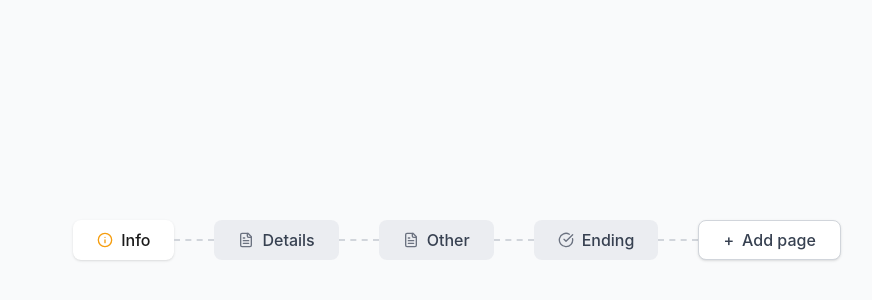
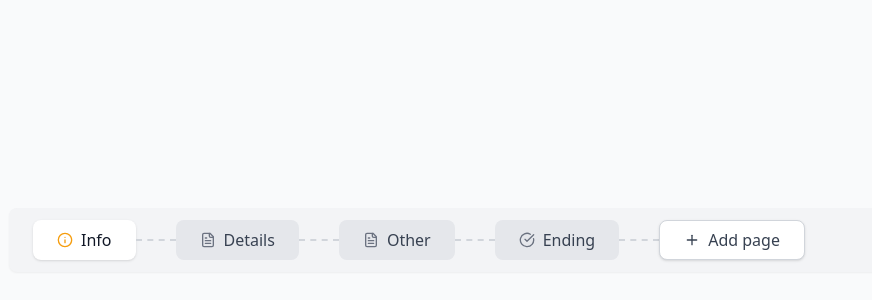
Before and after one commit to brood915/form-page-manager, a React (Vite) app: page / in a window 1280 px wide. Shown: the part 160-460 px from the top of the page, without its empty margins (183-1055 px from the left). Built offline with nearby package versions, Linux system fonts and the light colour scheme.

Commit message:
refactored a bit to make things cleaner and made fix for the overflow issues for contextMenu. Also made the drag and drop animation better

```diff
--- a/src/App.jsx
+++ b/src/App.jsx
@@ -1,50 +1,36 @@
-import React from "react";
-import PageButton from "./components/PageButton";
-import AddConnector from "./components/AddConnector";
-import AddPageButton from "./components/AddPageButton";
+import React, { useState } from "react";
+import PageButton      from "./components/PageButton";
+import AddConnector    from "./components/AddConnector";
+import AddPageButton   from "./components/AddPageButton";
+import { useDragAndDrop } from "./hooks/useDragAndDrop";
 
 export default function App() {
-  const initialPages = [
+  const [pages, setPages] = useState([
     { id: 0, title: "Info" },
     { id: 1, title: "Details" },
     { id: 2, title: "Other" },
-    { id: 3, title: "Ending" },
-  ];
+    { id: 3, title: "Ending" }
+  ]);
+  const [activeId, setActive] = useState(0);
 
-  const [pages, setPages] = React.useState(initialPages);
-  const [activeId, setActiveId] = React.useState(0);
-
+  /** add new page */
   const addPageAt = (idx) => {
-    const newId = Date.now();
-    const newPage = { id: newId, title: `Page ${pages.length + 1}` };
-    const next = [...pages.slice(0, idx), newPage, ...pages.slice(idx)];
-    setPages(next);
-    setActiveId(newId);
+    const newPage = { id: Date.now(), title: `Page ${pages.length + 1}` };
+    setPages([...pages.slice(0, idx), newPage, ...pages.slice(idx)]);
+    setActive(newPage.id);
   };
 
-  const movePage = (from, to) => {
-    if (to < 0 || to >= pages.length) return;
-    const copy = [...pages];
-    const [dragged] = copy.splice(from, 1);
-    copy.splice(to, 0, dragged);
-    setPages(copy);
-  };
+  /** hook wiring */
+  const dnd = useDragAndDrop(pages, setPages);
+  dnd.setActive = setActive; // pass down activation helper
 
   return (
-    <div className="min-h-screen bg-gray-50 flex justify-center py-16 px-8 font-inter">
-      <nav className="flex items-center rounded-lg px-6 py-3 space-x-0 max-w-[1200px] overflow-x-auto overflow-y-visible">
-        {pages.map((page, idx) => (
-          <React.Fragment key={page.id}>
-            <PageButton
-              page={page}
-              index={idx}
-              active={page.id === activeId}
-              onActivate={() => setActiveId(page.id)}
-              onMove={(from, to) => movePage(from, to)}
-            />
-            {idx < pages.length - 1 && (
-              <AddConnector onAdd={() => addPageAt(idx + 1)} />
-            )}
+    <div className="min-h-screen flex items-center justify-center bg-gray-50 p-8">
+      <nav className="flex items-center bg-gray-100 rounded-lg px-6 py-3 shadow-sm space-x-0 overflow-x-auto overflow-y-hidden whitespace-nowrap w-full max-w-4xl">
+        {pages.map((p, idx) => (
+          <React.Fragment key={p.id}>
+            <PageButton page={p} index={idx} active={p.id === activeId} dnd={dnd} />
+            {idx < pages.length - 1 && <AddConnector onAdd={() => addPageAt(idx + 1)} />}
           </React.Fragment>
         ))}
         <AddPageButton onAdd={() => addPageAt(pages.length)} />
--- a/src/components/AddConnector.jsx
+++ b/src/components/AddConnector.jsx
@@ -1,4 +1,3 @@
-import React from "react";
 import ConnectorDashes from "./ConnectorDashes";
 
 export default function AddConnector({ onAdd }) {
@@ -8,9 +7,7 @@ export default function AddConnector({ onAdd }) {
       className="relative w-10 h-6 mx-2 flex items-center justify-center group focus:outline-none"
     >
       <ConnectorDashes />
-      <div className="absolute inset-0 flex items-center justify-center text-gray-400 text-lg leading-none opacity-0 group-hover:opacity-100 transition-opacity duration-150">
-        +
-      </div>
+      <span className="absolute inset-0 flex items-center justify-center text-gray-400 text-lg opacity-0 group-hover:opacity-100 transition-opacity">+</span>
     </button>
   );
 }
--- a/src/components/AddPageButton.jsx
+++ b/src/components/AddPageButton.jsx
@@ -1,5 +1,5 @@
-import React from "react";
 import ConnectorDashes from "./ConnectorDashes";
+import { Plus } from "lucide-react";
 
 export default function AddPageButton({ onAdd }) {
   return (
@@ -9,10 +9,10 @@ export default function AddPageButton({ onAdd }) {
       </div>
       <button
         onClick={onAdd}
-        className="inline-flex items-center gap-2 px-6 h-10 rounded-lg border border-gray-300 bg-white text-gray-700 font-medium shadow hover:bg-gray-50 whitespace-nowrap focus:outline-none transition-colors"
+        className="inline-flex items-center gap-2 px-6 h-10 rounded-lg border border-gray-300 bg-white text-gray-700 font-medium shadow hover:bg-gray-50 whitespace-nowrap focus:outline-none"
       >
-        <span className="text-base leading-none">+</span>
-        <span>Add page</span>
+        <Plus className="w-4 h-4" />
+        Add page
       </button>
     </div>
   );
--- a/src/components/PageButton.jsx
+++ b/src/components/PageButton.jsx
@@ -1,57 +1,40 @@
-import React from "react";
+import React, { useState, useRef } from "react";
+import PageIcon from "./PageIcon";
 import ContextMenu from "./ContextMenu";
-import PageIcon from "./PageIcon";
+import { cn } from "../utils/classNames";
 
-export default function PageButton({ page, index, active, onActivate, onMove }) {
-  const [menuOpen, setMenuOpen] = React.useState(false);
-  const buttonRef = React.useRef(null);
-  const dragRef = React.useRef(null);
-
-  // Drag & drop events
-  const handleDragStart = (e) => {
-    e.dataTransfer.effectAllowed = "move";
-    e.dataTransfer.setData("text/index", index.toString());
-  };
-
-  const handleDrop = (e) => {
-    e.preventDefault();
-    const fromIdx = Number(e.dataTransfer.getData("text/index"));
-    if (fromIdx === index) return;
-    onMove(fromIdx, index);
-  };
+export default function PageButton({ page, index, active, dnd }) {
+  const [open, setOpen]       = useState(false);
+  const btnRef               = useRef(null);
 
   return (
     <div
-      ref={dragRef}
-      className="relative group select-none"
+      className="relative select-none group"
       draggable
-      onDragStart={handleDragStart}
-      onDragOver={(e) => e.preventDefault()}
-      onDrop={handleDrop}
+      onDragStart={(e) => dnd.onDragStart(e, index)}
+      onDragOver={(e) => dnd.onDragOver(e, index)}
+      onDragEnd={dnd.onDragEnd}
     >
       <button
-        ref={buttonRef}
-        onClick={onActivate}
-        className={`inline-flex flex-row items-center gap-2 px-6 py-2 rounded-lg font-medium ring-0 focus:outline-none transition-colors duration-150 whitespace-nowrap ${
-    active ? "bg-white shadow text-[#1A1A1A] weight-500" : "bg-[#9DA4B226] text-gray-700 hover:bg-[#9DA4B259]"
-  }`}
+        ref={btnRef}
+        onClick={() => dnd.setActive(page.id)}
+        className={cn(
+          "inline-flex items-center gap-2 px-6 py-2 rounded-lg font-medium whitespace-nowrap transition-colors",
+          active ? "bg-white shadow text-gray-900" : "bg-gray-200 text-gray-700 hover:bg-gray-300"
+        )}
       >
         <PageIcon title={page.title} active={active} />
         {page.title}
       </button>
+
+      {/* kebab */}
       <button
-        onClick={(e) => {
-          e.stopPropagation();
-          setMenuOpen((open) => !open);
-        }}
-        className="absolute -right-0.5 -top-0.5 h-10 w-6 flex items-center justify-center rounded-full text-gray-400 hover:text-gray-600 opacity-0 group-hover:opacity-100 transition-opacity duration-150"
-      >
-        <span className="leading-none text-sm">⋮</span>
+        onClick={(e) => { e.stopPropagation(); setOpen((o) => !o); }}
+        className="absolute -right-0.5 -top-0 h-10 w-6 flex items-center justify-center rounded-full text-gray-400 hover:text-gray-600 opacity-0 group-hover:opacity-100 transition-opacity duration-150"
+      >⋮
       </button>
 
-      {menuOpen && (
-        <ContextMenu onClose={() => setMenuOpen(false)} />
-      )}
+      {open && <ContextMenu anchorRef={btnRef} onClose={() => setOpen(false)} />}  {/* portal menu */}
     </div>
   );
 }
--- /dev/null
+++ b/src/constants/menuItems.js
@@ -0,0 +1,10 @@
+import { Flag, Pencil, Copy, Layers, Trash } from "lucide-react";
+
+export const MENU_ITEMS = [
+  { label: "Set as first page", icon: Flag, color: "text-blue-600" },
+  { label: "Rename",            icon: Pencil, color: "text-gray-600" },
+  { label: "Copy",              icon: Copy,  color: "text-gray-600" },
+  { label: "Duplicate",         icon: Layers, color: "text-gray-600" },
+  { divider: true },
+  { label: "Delete",            icon: Trash, color: "text-red-600", danger: true }
+];
--- a/src/hooks/useDragAndDrop.jsx
+++ b/src/hooks/useDragAndDrop.jsx
@@ -1,54 +1,31 @@
-import { useState } from 'react';
+import { useState } from "react";
 
+/**
+ * Generic hook for drag‑and‑drop re‑ordering.
+ *
+ * @param {Array}   items      – the list you want to re‑order
+ * @param {Function} setItems  – state setter from useState
+ * @returns helpers + props for draggable children
+ */
 export const useDragAndDrop = (items, setItems) => {
-  const [draggedItem, setDraggedItem] = useState(null);
-  const [dragOverIndex, setDragOverIndex] = useState(null);
+  const [dragged, setDragged] = useState(null);
 
-  const handleDragStart = (e, index) => {
-    setDraggedItem(index);
-    e.dataTransfer.effectAllowed = 'move';
+  const onDragStart = (e, index) => {
+    setDragged(index);
+    e.dataTransfer.effectAllowed = "move";
   };
 
-  const handleDragOver = (e, index) => {
+  const onDragOver = (e, overIdx) => {
     e.preventDefault();
-    setDragOverIndex(index);
+    if (dragged === null || dragged === overIdx) return;
+    const copy = [...items];
+    const [item] = copy.splice(dragged, 1);
+    copy.splice(overIdx, 0, item);
+    setItems(copy);
+    setDragged(overIdx);
   };
 
-  const handleDragLeave = () => {
-    setDragOverIndex(null);
-  };
+  const onDragEnd = () => setDragged(null);
 
-  const handleDrop = (e, dropIndex) => {
-    e.preventDefault();
-    if (draggedItem === null || draggedItem === dropIndex) return;
-
-    const newItems = [...items];
-    const draggedElement = newItems[draggedItem];
-
-    // Remove dragged item
-    newItems.splice(draggedItem, 1);
-
-    // Insert at new position
-    const insertIndex = draggedItem < dropIndex ? dropIndex - 1 : dropIndex;
-    newItems.splice(insertIndex, 0, draggedElement);
-
-    setItems(newItems);
-    setDraggedItem(null);
-    setDragOverIndex(null);
-  };
-
-  const handleDragEnd = () => {
-    setDraggedItem(null);
-    setDragOverIndex(null);
-  };
-
-  return {
-    draggedItem,
-    dragOverIndex,
-    handleDragStart,
-    handleDragOver,
-    handleDragLeave,
-    handleDrop,
-    handleDragEnd
-  };
+  return { onDragStart, onDragOver, onDragEnd };
 };
--- a/src/index.css
+++ b/src/index.css
@@ -1,7 +1,7 @@
+@import "@fontsource/inter";
 @tailwind base;
 @tailwind components;
 @tailwind utilities;
-@import "@fontsource/inter";
 
 @layer utilities {
   .animate-fade-in {
--- /dev/null
+++ b/src/utils/classNames.jsx
@@ -0,0 +1,2 @@
+export const cn = (...args) =>
+  args.filter(Boolean).join(" ");
```
Also changed, not shown: src/components/ContextMenu.jsx (+32 -34 lines).
